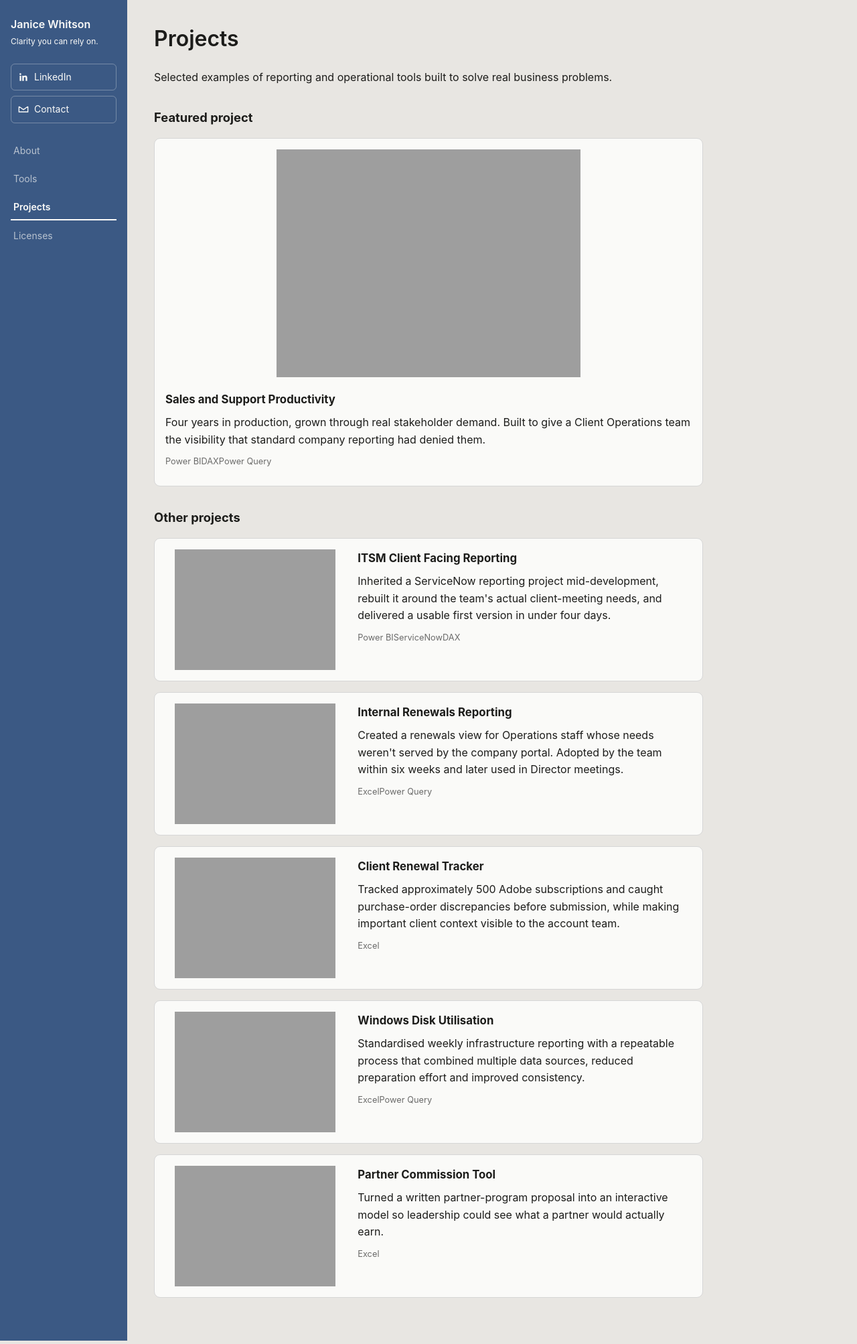
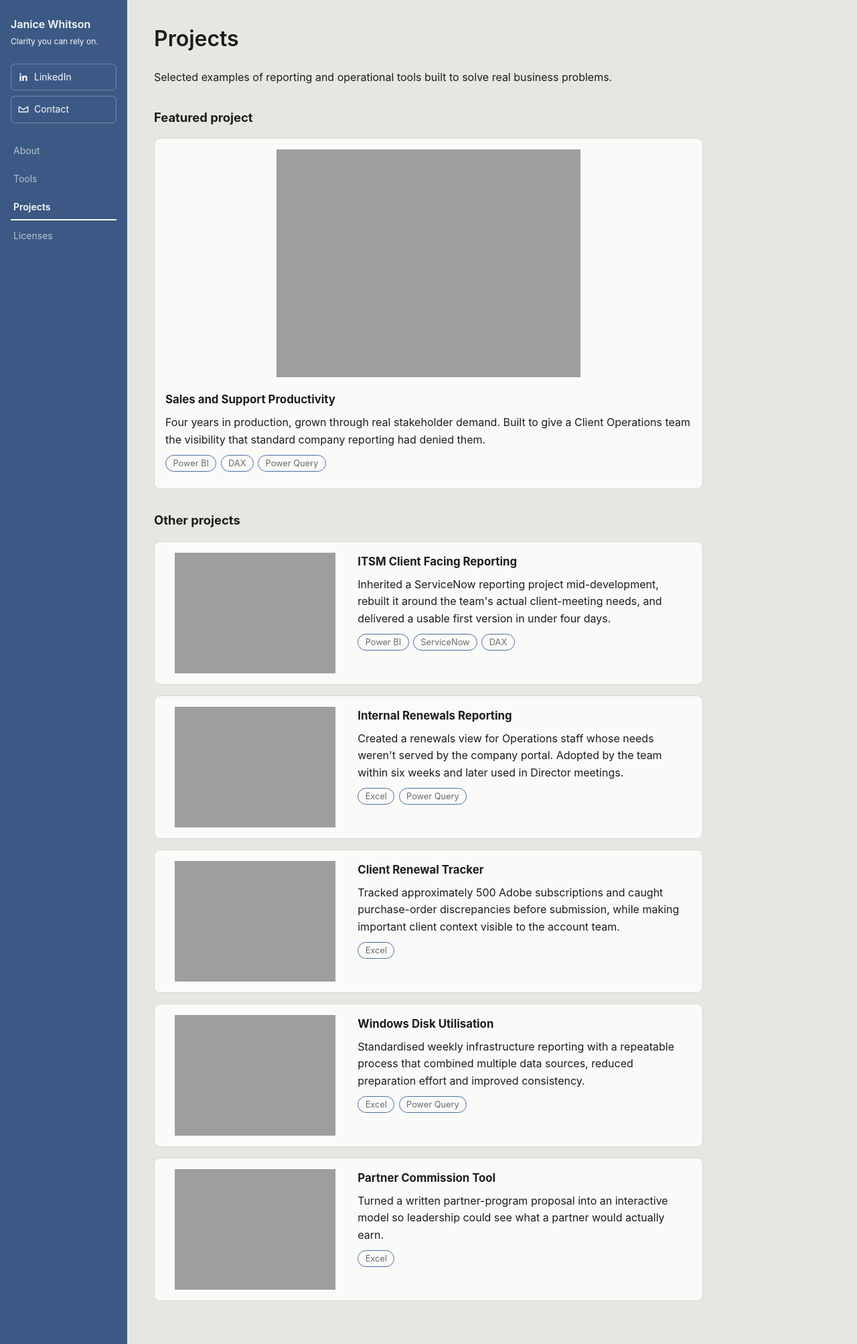
Before and after one commit to janicewhitson/data, a Jekyll site: the page built from projects.md, in a window 1280 px wide. Shown: the whole page at 67% size. Built offline with Jekyll 4.4.1, drawn with Linux system fonts in a browser that asks for light colours.

Commit message:
Restore outlined tool badges on Projects cards

```diff
--- a/assets/css/main.css
+++ b/assets/css/main.css
@@ -222,7 +222,14 @@ a { color: var(--color-accent); }
 .portfolio-project img { width: 100%; height: 100%; max-height: 180px; object-fit: contain; border-radius: 5px; }
 .portfolio-project h3 { margin: 0 0 0.5rem; font-size: 1.05rem; }
 .portfolio-project p { margin: 0 0 0.6rem; }
-.portfolio-tags { font-size: 0.8rem; color: var(--color-text-muted); }
+.portfolio-tags { display: flex; flex-wrap: wrap; gap: 0.4rem; font-size: 0.8rem; color: var(--color-text-muted); }
+.portfolio-tags span {
+  display: inline-block;
+  border: 1px solid var(--color-accent);
+  border-radius: 999px;
+  padding: 0.12rem 0.65rem;
+  line-height: 1.5;
+}
 .portfolio-project-featured { grid-template-columns: 1fr; }
 .portfolio-project-featured img { max-height: 340px; }
 @media (max-width: 600px) {
```
